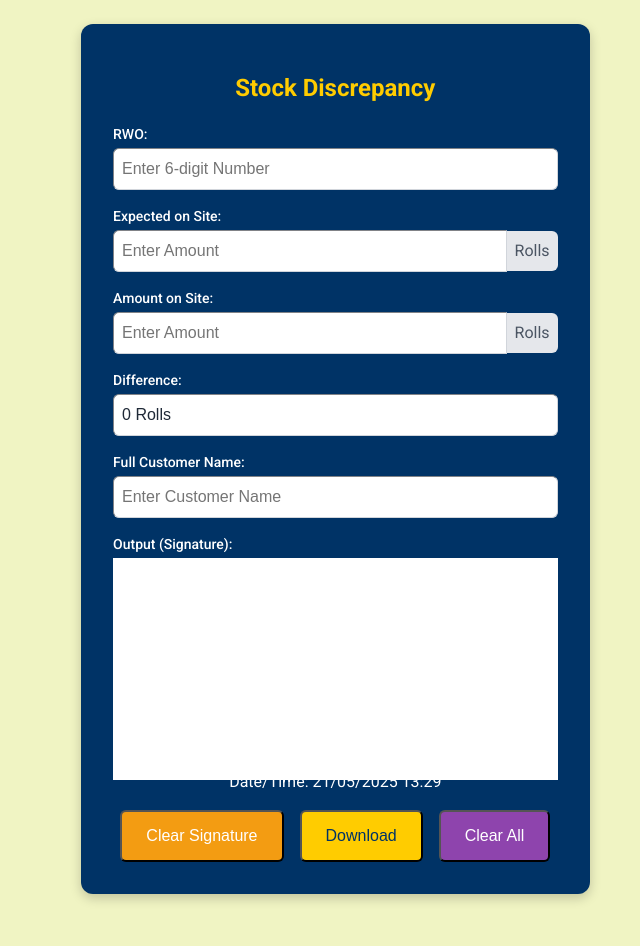
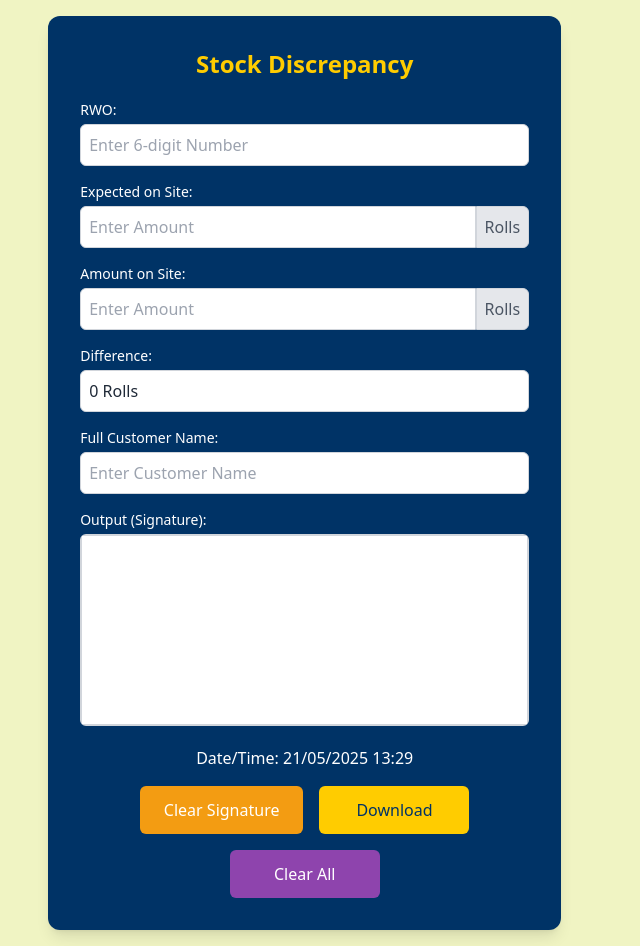
Before and after one commit to jaesgp/signature-capture-app, a plain HTML site: page index.html in a window 1280 px wide. Shown: the whole page, without its empty margins (312-952 px from the left). Before the commit the page ends 918 px from the top, so only its background shows below. Drawn offline with nearby package versions, Linux system fonts and the light colour scheme.

Commit message:
Update index.html

```diff
--- a/index.html
+++ b/index.html
@@ -4,84 +4,19 @@
     <meta charset="UTF-8">
     <meta name="viewport" content="width=device-width, initial-scale=1.0">
     <title>Signature Capture App</title>
+    <script src="https://cdn.tailwindcss.com"></script>
     <link href="https://fonts.googleapis.com/css2?family=Roboto:wght@400;500;700&display=swap" rel="stylesheet">
     <script src="https://cdn.jsdelivr.net/npm/signature_pad@4.1.5/dist/signature_pad.umd.min.js"></script>
     <script crossorigin src="https://unpkg.com/react@18/umd/react.production.min.js"></script>
     <script crossorigin src="https://unpkg.com/react-dom@18/umd/react-dom.production.min.js"></script>
+    <script src="https://unpkg.com/@babel/standalone/babel.min.js"></script>
     <link rel="manifest" href="/manifest.json">
-    <style>
-        /* Tailwind CSS classes embedded directly */
-        .font-roboto { font-family: 'Roboto', sans-serif; }
-        .bg-\[\#f0f4c3\] { background-color: #f0f4c3; }
-        .flex { display: flex; }
-        .justify-center { justify-content: center; }
-        .items-center { align-items: center; }
-        .min-h-screen { min-height: 100vh; }
-        .p-4 { padding: 1rem; }
-        .box-border { box-sizing: border-box; }
-        .container { background-color: #003366; padding: 2rem; border-radius: 0.75rem; box-shadow: 0 4px 12px rgba(0, 0, 0, 0.2); width: 90%; max-width: 600px; text-align: center; }
-        .text-\[\#ffcc00\] { color: #ffcc00; }
-        .mb-5 { margin-bottom: 1.25rem; }
-        .text-2xl { font-size: 1.5rem; line-height: 2rem; }
-        .font-bold { font-weight: 700; }
-        .form-group { margin-bottom: 1rem; text-align: left; }
-        .block { display: block; }
-        .mb-1 { margin-bottom: 0.25rem; }
-        .text-white { color: #ffffff; }
-        .text-sm { font-size: 0.875rem; line-height: 1.25rem; }
-        .font-medium { font-weight: 500; }
-        .flex { display: flex; }
-        .items-center { align-items: center; }
-        .w-full { width: 100%; }
-        .p-2 { padding: 0.5rem; }
-        .border { border-width: 1px; }
-        .border-gray-300 { border-color: #d1d5db; }
-        .rounded-md { border-radius: 0.375rem; }
-        .box-border { box-sizing: border-box; }
-        .text-base { font-size: 1rem; line-height: 1.5rem; }
-        .transition-colors { transition-property: background-color, border-color, color, fill, stroke; transition-duration: 0.15s; transition-timing-function: cubic-bezier(0.4, 0, 0.2, 1); }
-        .focus\:border-\[\#ffcc00\]:focus { border-color: #ffcc00; }
-        .outline-none:focus { outline: 2px solid transparent; outline-offset: 2px; } /* Improved outline for accessibility */
-        .bg-white { background-color: #ffffff; }
-        .text-gray-800 { color: #1f2937; }
-        .flex-1 { flex: 1 1 0%; }
-        .rounded-l-md { border-top-left-radius: 0.375rem; border-bottom-left-radius: 0.375rem; }
-        .border-r-0 { border-right-width: 0px; }
-        .bg-gray-200 { background-color: #e5e7eb; }
-        .rounded-r-md { border-top-right-radius: 0.375rem; border-bottom-right-radius: 0.375rem; }
-        .text-gray-600 { color: #4b5563; }
-        .relative { position: relative; }
-        .h-48 { height: 12rem; }
-        .inset-0 { top: 0px; right: 0px; bottom: 0px; left: 0px; }
-        .absolute { position: absolute; }
-        .text-base { font-size: 1rem; line-height: 1.5rem; }
-        .mb-4 { margin-bottom: 1rem; }
-        .flex-wrap { flex-wrap: wrap; }
-        .gap-4 { gap: 1rem; }
-        .mt-2 { margin-top: 0.5rem; }
-        .py-3 { padding-top: 0.75rem; padding-bottom: 0.75rem; }
-        .px-6 { padding-left: 1.5rem; padding-right: 1.5rem; }
-        .bg-\[\#f39c12\] { background-color: #f39c12; } /* Orange */
-        .hover\:bg-\[\#e67e22\]:hover { background-color: #e67e22; }
-        .bg-\[\#ffcc00\] { background-color: #ffcc00; } /* Yellow */
-        .text-\[\#003366\] { color: #003366; } /* Dark blue */
-        .hover\:bg-\[\#e0b100\]:hover { background-color: #e0b100; }
-        .bg-\[\#8e44ad\] { background-color: #8e44ad; } /* Purple */
-        .hover\:bg-\[\#7a2d91\]:hover { background-color: #7a2d91; }
-        @media (max-width: 768px) {
-            .container { width: 95%; }
-            .min-w-\[150px\] { min-width: unset; } /* Allow buttons to shrink */
-            .w-full { width: 100%; }
-            .mb-10 { margin-bottom: 2.5rem; }
-            .flex-col { flex-direction: column; }
-        }
-    </style>
 </head>
 <body class="font-roboto bg-[#f0f4c3] flex justify-center items-center min-h-screen p-4 box-border">
 
     <div id="root"></div>
 
-    <script>
+    <script type="text/babel">
         const { useState, useEffect, useRef, useCallback } = React;
 
         // Main App Component
@@ -89,7 +24,7 @@
             const [rwoNumber, setRwoNumber] = useState('');
             const [expectedOnSite, setExpectedOnSite] = useState('');
             const [amountOnSite, setAmountOnSite] = useState('');
-            const [difference, setDifference] = useState('0 Rolls'); // Initialize difference
+            const [difference, setDifference] = useState('');
             const [customerName, setCustomerName] = useState('');
             const [currentDateTime, setCurrentDateTime] = useState('');
 
@@ -112,7 +47,7 @@
                     const now = new Date();
                     const formattedDate = `${now.getDate().toString().padStart(2, '0')}/${(now.getMonth() + 1).toString().padStart(2, '0')}/${now.getFullYear()}`;
                     const formattedTime = `${now.getHours().toString().padStart(2, '0')}:${now.getMinutes().toString().padStart(2, '0')}`;
-                    setCurrentDateTime("Date/Time: " + formattedDate + " " + formattedTime);
+                    setCurrentDateTime(`Date/Time: ${formattedDate} ${formattedTime}`);
                 };
                 updateDateTime();
                 const intervalId = setInterval(updateDateTime, 1000);
@@ -202,15 +137,15 @@
                     let textY = 60;
                     const textX = 20; // Left padding for text
 
-                    ctx.fillText("RWO: " + rwoNumber, textX, textY);
+                    ctx.fillText(`RWO: ${rwoNumber}`, textX, textY);
                     textY += 20;
-                    ctx.fillText("Expected on Site: " + expectedOnSite + " Rolls", textX, textY);
+                    ctx.fillText(`Expected on Site: ${expectedOnSite} Rolls`, textX, textY);
                     textY += 20;
-                    ctx.fillText("Amount on Site: " + amountOnSite + " Rolls", textX, textY);
+                    ctx.fillText(`Amount on Site: ${amountOnSite} Rolls`, textX, textY);
                     textY += 20;
-                    ctx.fillText("Difference: " + difference, textX, textY);
+                    ctx.fillText(`Difference: ${difference}`, textX, textY);
                     textY += 20;
-                    ctx.fillText("Full Customer Name: " + customerName, textX, textY);
+                    ctx.fillText(`Full Customer Name: ${customerName}`, textX, textY);
 
                     // Draw signature
                     const signatureY = textY + 20; // Position signature below text
@@ -220,13 +155,13 @@
                     ctx.font = '400 14px Roboto';
                     ctx.fillStyle = 'black';
                     ctx.textAlign = 'center';
-                    ctx.fillText("Date/Time: " + formattedDate + " " + formattedTime, canvas.width / 2, canvas.height - 20);
+                    ctx.fillText(`Date/Time: ${formattedDate} ${formattedTime}`, canvas.width / 2, canvas.height - 20);
 
                     // Trigger download
                     const combinedDataURL = canvas.toDataURL('image/png');
                     const a = document.createElement('a');
                     a.href = combinedDataURL;
-                    a.download = "stock_discrepancy_RWO_" + rwoNumber + ".png";
+                    a.download = `stock_discrepancy_RWO_${rwoNumber}.png`;
                     document.body.appendChild(a);
                     a.click();
                     document.body.removeChild(a);
@@ -234,98 +169,113 @@
                 img.src = signatureDataURL;
             };
 
-            // React component rendering
-            return React.createElement("div", { className: "container bg-[#003366] p-8 rounded-xl shadow-lg w-11/12 max-w-xl text-center" },
-                React.createElement("h1", { className: "text-[#ffcc00] mb-5 text-2xl font-bold" }, "Stock Discrepancy"),
-                React.createElement("div", { className: "form-group mb-4 text-left" },
-                    React.createElement("label", { htmlFor: "rwoNumber", className: "block mb-1 text-white text-sm font-medium" }, "RWO:"),
-                    React.createElement("div", { className: "flex items-center" },
-                        React.createElement("input", {
-                            type: "number",
-                            id: "rwoNumber",
-                            placeholder: "Enter 6-digit Number",
-                            maxLength: "6",
-                            value: rwoNumber,
-                            onChange: (e) => setRwoNumber(e.target.value.slice(0, 6)),
-                            className: "w-full p-2 border border-gray-300 rounded-md box-border text-base transition-colors focus:border-[#ffcc00] outline-none bg-white text-gray-800"
-                        })
-                    )
-                ),
-                React.createElement("div", { className: "form-group mb-4 text-left" },
-                    React.createElement("label", { htmlFor: "expectedOnSite", className: "block mb-1 text-white text-sm font-medium" }, "Expected on Site:"),
-                    React.createElement("div", { className: "flex items-center" },
-                        React.createElement("input", {
-                            type: "number",
-                            id: "expectedOnSite",
-                            placeholder: "Enter Amount",
-                            value: expectedOnSite,
-                            onChange: (e) => setExpectedOnSite(e.target.value),
-                            className: "flex-1 p-2 border border-gray-300 rounded-l-md box-border text-base transition-colors focus:border-[#ffcc00] outline-none bg-white text-gray-800"
-                        }),
-                        React.createElement("span", { className: "bg-gray-200 border border-gray-300 p-2 rounded-r-md text-base text-gray-600" }, "Rolls")
-                    )
-                ),
-                React.createElement("div", { className: "form-group mb-4 text-left" },
-                    React.createElement("label", { htmlFor: "amountOnSite", className: "block mb-1 text-white text-sm font-medium" }, "Amount on Site:"),
-                    React.createElement("div", { className: "flex items-center" },
-                        React.createElement("input", {
-                            type: "number",
-                            id: "amountOnSite",
-                            placeholder: "Enter Amount",
-                            value: amountOnSite,
-                            onChange: (e) => setAmountOnSite(e.target.value),
-                            className: "flex-1 p-2 border border-gray-300 rounded-l-md box-border text-base transition-colors focus:border-[#ffcc00] outline-none bg-white text-gray-800"
-                        }),
-                        React.createElement("span", { className: "bg-gray-200 border border-gray-300 p-2 rounded-r-md text-base text-gray-600" }, "Rolls")
-                    )
-                ),
-                React.createElement("div", { className: "form-group mb-4 text-left" },
-                    React.createElement("label", { htmlFor: "difference", className: "block mb-1 text-white text-sm font-medium" }, "Difference:"),
-                    React.createElement("input", {
-                        type: "text",
-                        id: "difference",
-                        value: difference,
-                        readOnly: true,
-                        className: "w-full p-2 border border-gray-300 rounded-md box-border text-base bg-white text-gray-800"
-                    })
-                ),
-                React.createElement("div", { className: "form-group mb-4 text-left" },
-                    React.createElement("label", { htmlFor: "customerName", className: "block mb-1 text-white text-sm font-medium" }, "Full Customer Name:"),
-                    React.createElement("input", {
-                        type: "text",
-                        id: "customerName",
-                        placeholder: "Enter Customer Name",
-                        value: customerName,
-                        onChange: (e) => setCustomerName(e.target.value),
-                        className: "w-full p-2 border border-gray-300 rounded-md box-border text-base transition-colors focus:border-[#ffcc00] outline-none bg-white text-gray-800"
-                    })
-                ),
-                React.createElement("div", { className: "form-group mb-4 text-left" },
-                    React.createElement("label", { className: "block mb-1 text-white text-sm font-medium" }, "Output (Signature):"),
-                    React.createElement("div", { className: "relative w-full h-48 border-2 border-gray-300 rounded-md mb-5 bg-white" },
-                        React.createElement("canvas", { ref: signatureCanvasRef, className: "absolute inset-0 w-full h-full" })
-                    )
-                ),
-                React.createElement("div", { id: "date-time", className: "text-white text-base mb-4" }, currentDateTime),
-                React.createElement("div", { className: "flex flex-wrap justify-center gap-4 mt-2" },
-                    React.createElement("button", {
-                        onClick: handleClearSignature,
-                        className: "py-3 px-6 bg-[#f39c12] text-white rounded-md cursor-pointer text-base transition-colors hover:bg-[#e67e22] min-w-[150px]"
-                    }, "Clear Signature"),
-                    React.createElement("button", {
-                        onClick: handleDownload,
-                        className: "py-3 px-6 bg-[#ffcc00] text-[#003366] rounded-md cursor-pointer text-base transition-colors hover:bg-[#e0b100] min-w-[150px]"
-                    }, "Download"),
-                    React.createElement("button", {
-                        onClick: handleClearAll,
-                        className: "py-3 px-6 bg-[#8e44ad] text-white rounded-md cursor-pointer text-base transition-colors hover:bg-[#7a2d91] min-w-[150px]"
-                    }, "Clear All")
-                )
+            return (
+                <div className="container bg-[#003366] p-8 rounded-xl shadow-lg w-11/12 max-w-xl text-center">
+                    <h1 className="text-[#ffcc00] mb-5 text-2xl font-bold">Stock Discrepancy</h1>
+
+                    <div className="form-group mb-4 text-left">
+                        <label htmlFor="rwoNumber" className="block mb-1 text-white text-sm font-medium">RWO:</label>
+                        <div className="flex items-center">
+                            <input
+                                type="number"
+                                id="rwoNumber"
+                                placeholder="Enter 6-digit Number"
+                                maxLength="6"
+                                value={rwoNumber}
+                                onChange={(e) => setRwoNumber(e.target.value.slice(0, 6))}
+                                className="w-full p-2 border border-gray-300 rounded-md box-border text-base transition-colors focus:border-[#ffcc00] outline-none bg-white text-gray-800"
+                            />
+                        </div>
+                    </div>
+
+                    <div className="form-group mb-4 text-left">
+                        <label htmlFor="expectedOnSite" className="block mb-1 text-white text-sm font-medium">Expected on Site:</label>
+                        <div className="flex items-center">
+                            <input
+                                type="number"
+                                id="expectedOnSite"
+                                placeholder="Enter Amount"
+                                value={expectedOnSite}
+                                onChange={(e) => setExpectedOnSite(e.target.value)}
+                                className="flex-1 p-2 border border-gray-300 rounded-l-md box-border text-base transition-colors focus:border-[#ffcc00] outline-none bg-white text-gray-800"
+                            />
+                            <span className="bg-gray-200 border border-gray-300 p-2 rounded-r-md text-base text-gray-600">Rolls</span>
+                        </div>
+                    </div>
+
+                    <div className="form-group mb-4 text-left">
+                        <label htmlFor="amountOnSite" className="block mb-1 text-white text-sm font-medium">Amount on Site:</label>
+                        <div className="flex items-center">
+                            <input
+                                type="number"
+                                id="amountOnSite"
+                                placeholder="Enter Amount"
+                                value={amountOnSite}
+                                onChange={(e) => setAmountOnSite(e.target.value)}
+                                className="flex-1 p-2 border border-gray-300 rounded-l-md box-border text-base transition-colors focus:border-[#ffcc00] outline-none bg-white text-gray-800"
+                            />
+                            <span className="bg-gray-200 border border-gray-300 p-2 rounded-r-md text-base text-gray-600">Rolls</span>
+                        </div>
+                    </div>
+
+                    <div className="form-group mb-4 text-left">
+                        <label htmlFor="difference" className="block mb-1 text-white text-sm font-medium">Difference:</label>
+                        <input
+                            type="text"
+                            id="difference"
+                            value={difference}
+                            readOnly
+                            className="w-full p-2 border border-gray-300 rounded-md box-border text-base bg-white text-gray-800"
+                        />
+                    </div>
+
+                    <div className="form-group mb-4 text-left">
+                        <label htmlFor="customerName" className="block mb-1 text-white text-sm font-medium">Full Customer Name:</label>
+                        <input
+                            type="text"
+                            id="customerName"
+                            placeholder="Enter Customer Name"
+                            value={customerName}
+                            onChange={(e) => setCustomerName(e.target.value)}
+                            className="w-full p-2 border border-gray-300 rounded-md box-border text-base transition-colors focus:border-[#ffcc00] outline-none bg-white text-gray-800"
+                        />
+                    </div>
+
+                    <div className="form-group mb-4 text-left">
+                        <label className="block mb-1 text-white text-sm font-medium">Output (Signature):</label>
+                        <div className="relative w-full h-48 border-2 border-gray-300 rounded-md mb-5 bg-white">
+                            <canvas ref={signatureCanvasRef} className="absolute inset-0 w-full h-full"></canvas>
+                        </div>
+                    </div>
+
+                    <div id="date-time" className="text-white text-base mb-4">{currentDateTime}</div>
+
+                    <div className="flex flex-wrap justify-center gap-4 mt-2">
+                        <button
+                            onClick={handleClearSignature}
+                            className="py-3 px-6 bg-[#f39c12] text-white rounded-md cursor-pointer text-base transition-colors hover:bg-[#e67e22] min-w-[150px]"
+                        >
+                            Clear Signature
+                        </button>
+                        <button
+                            onClick={handleDownload}
+                            className="py-3 px-6 bg-[#ffcc00] text-[#003366] rounded-md cursor-pointer text-base transition-colors hover:bg-[#e0b100] min-w-[150px]"
+                        >
+                            Download
+                        </button>
+                        <button
+                            onClick={handleClearAll}
+                            className="py-3 px-6 bg-[#8e44ad] text-white rounded-md cursor-pointer text-base transition-colors hover:bg-[#7a2d91] min-w-[150px]"
+                        >
+                            Clear All
+                        </button>
+                    </div>
+                </div>
             );
         }
 
         // Render the App component
-        ReactDOM.render(React.createElement(App, null), document.getElementById('root'));
+        ReactDOM.render(<App />, document.getElementById('root'));
     </script>
 
     <script>
```
